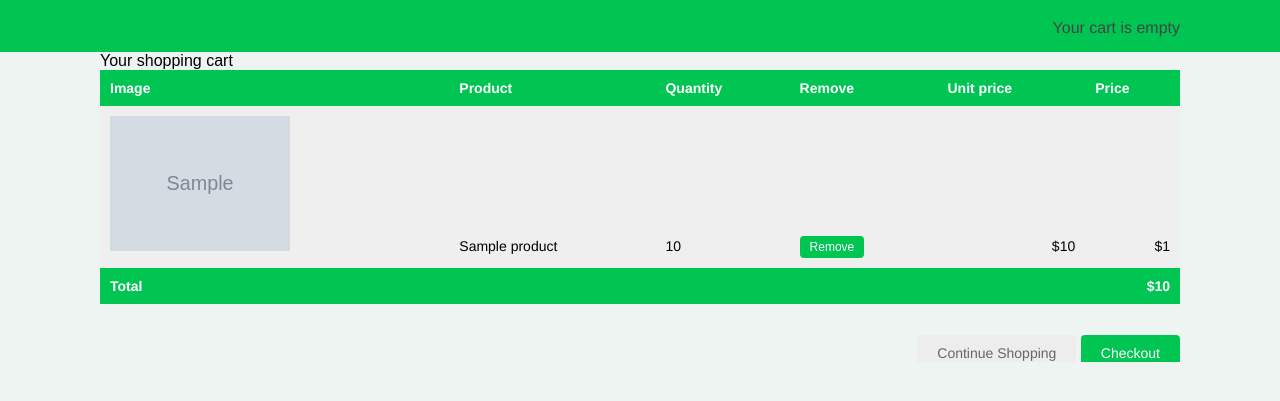
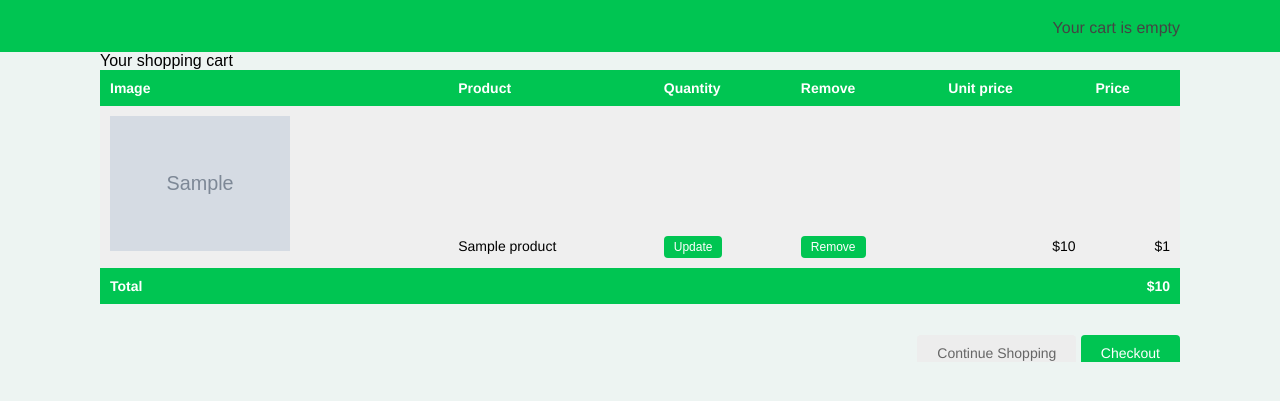
Before and after one commit to nicky-ops/myshop, a Django app: template cart/templates/cart/detail.html in a window 1280 px wide. Shown: the part 46-447 px from the top of the page. Run offline with Django 4.2, Linux system fonts and the light colour scheme; the template is opened without the code that fills it: most values are stand-ins (such as "Sample title", 1, 10 or a date in 2020); grey boxes marked "Sample" are stand-in pictures.

Commit message:
template rendering for update quantity of items

```diff
--- a/cart/templates/cart/detail.html
+++ b/cart/templates/cart/detail.html
@@ -28,7 +28,14 @@
                             </a>
                         </td>
                         <td>{{ product.name }}</td>
-                        <td>{{ item.quantity }}</td>
+                        <td>
+                            <form action="{% url "cart:cart_add" product.id %}" method="post">
+                                {{ item.update_quantity_form.quantity }}
+                                {{ item.update_quantity_form.override }}
+                                <input type="submit" value="Update">
+                                {% csrf_token %}
+                            </form>
+                        </td>
                         <td>
                             <form action="{% url "cart:cart_remove" product.id %}" method="post">
                                 <input type="submit" value="Remove">
```
